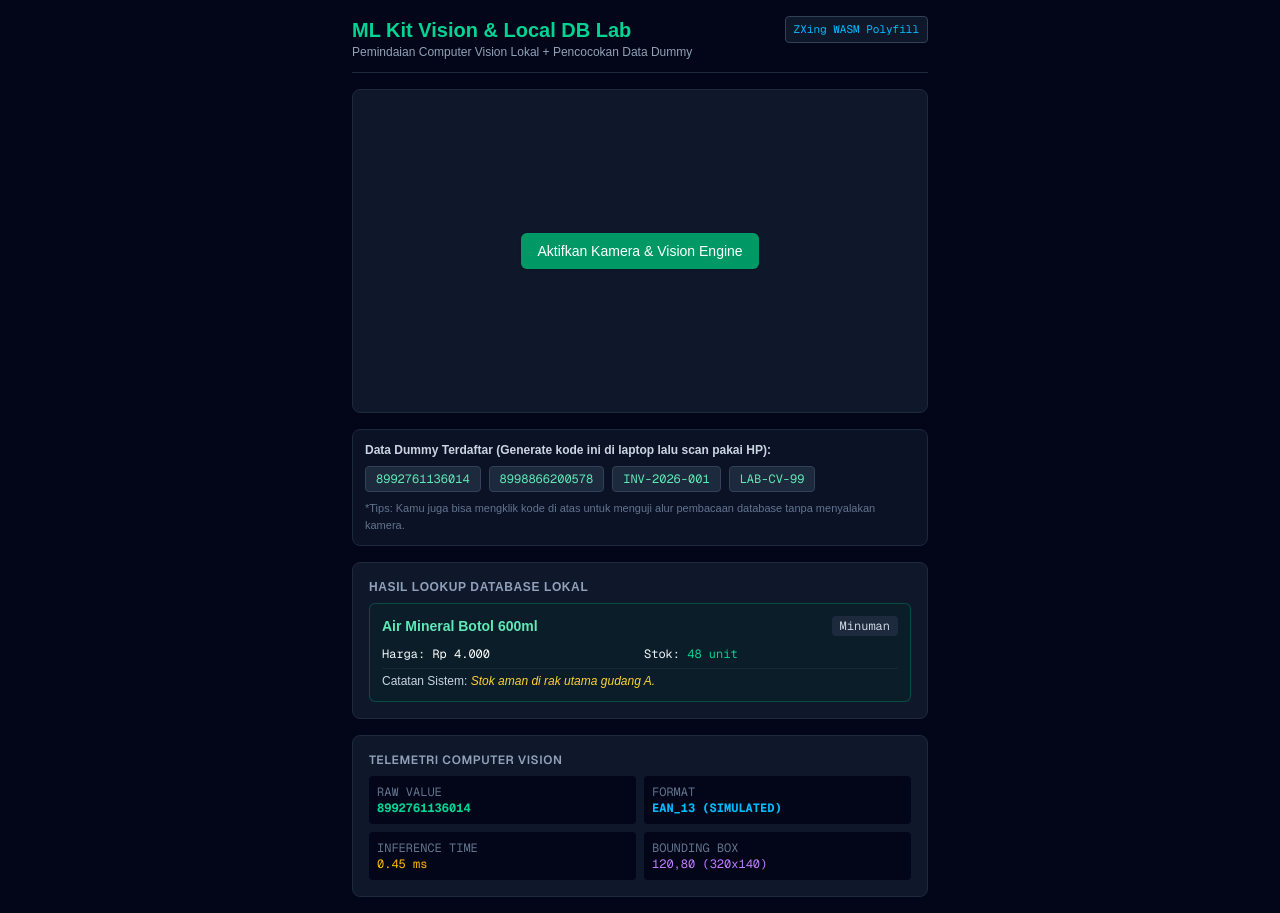
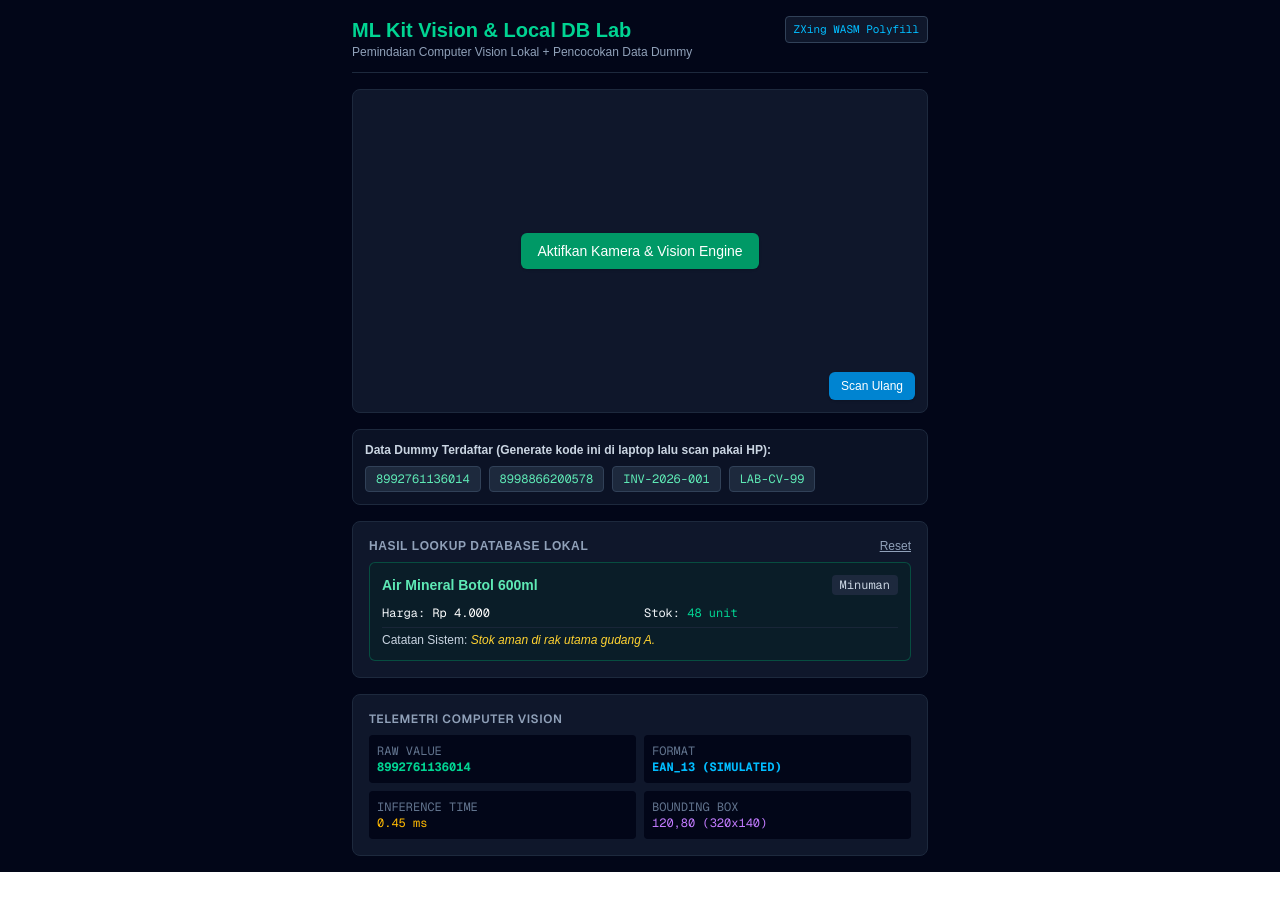
Before and after one commit to hananchaliq/bercode-app, a Next.js app: page / in a window 1280 px wide. Both pictures are taken after a click on the button "8992761136014". After the commit the page ends 872 px from the top, so only its background shows below. Built offline with nearby package versions, Linux system fonts and the light colour scheme.

Commit message:
fix kode agar tidak membaca barcode berulang

```diff
--- a/app/page.tsx
+++ b/app/page.tsx
@@ -57,10 +57,12 @@ const DUMMY_DATABASE: Record<string, ProductItem> = {
 export default function BarcodeCVLab() {
    const videoRef = useRef<HTMLVideoElement | null>(null);
    const canvasRef = useRef<HTMLCanvasElement | null>(null);
-   const animationRef = useRef<number | null>(null);
+   const timerRef = useRef<NodeJS.Timeout | null>(null);
+   const isLockedRef = useRef<boolean>(false);
 
    const [engineMode, setEngineMode] = useState<string>("Mendeteksi...");
    const [isScanning, setIsScanning] = useState<boolean>(false);
+   const [isLocked, setIsLocked] = useState<boolean>(false);
    const [telemetry, setTelemetry] = useState<ScanTelemetry | null>(null);
    const [matchedProduct, setMatchedProduct] = useState<ProductItem | null>(null);
    const [errorMsg, setErrorMsg] = useState<string>("");
@@ -70,7 +72,7 @@ export default function BarcodeCVLab() {
       setEngineMode(hasNative ? "Native ML Kit API" : "ZXing WASM Polyfill");
 
       return () => {
-         if (animationRef.current) cancelAnimationFrame(animationRef.current);
+         if (timerRef.current) clearTimeout(timerRef.current);
       };
    }, []);
 
@@ -80,6 +82,8 @@ export default function BarcodeCVLab() {
    };
 
    const simulateScan = (code: string) => {
+      isLockedRef.current = true;
+      setIsLocked(true);
       setTelemetry({
          rawValue: code,
          format: code.startsWith("899") ? "EAN_13 (SIMULATED)" : "CODE_128 (SIMULATED)",
@@ -87,6 +91,24 @@ export default function BarcodeCVLab() {
          box: { x: 120, y: 80, width: 320, height: 140 },
       });
       lookupDatabase(code);
+   };
+
+   const resetScan = () => {
+      isLockedRef.current = false;
+      setIsLocked(false);
+      setTelemetry(null);
+      setMatchedProduct(null);
+
+      // Bersihkan canvas bounding box
+      if (canvasRef.current) {
+         const ctx = canvasRef.current.getContext("2d");
+         ctx?.clearRect(0, 0, canvasRef.current.width, canvasRef.current.height);
+      }
+
+      // Lanjutkan loop deteksi jika kamera masih aktif
+      if (isScanning) {
+         detectLoop();
+      }
    };
 
    const startCamera = async () => {
@@ -99,6 +121,8 @@ export default function BarcodeCVLab() {
             videoRef.current.srcObject = stream;
             await videoRef.current.play();
             setIsScanning(true);
+            isLockedRef.current = false;
+            setIsLocked(false);
             detectLoop();
          }
       } catch {
@@ -116,7 +140,10 @@ export default function BarcodeCVLab() {
          formats: ["ean_13", "ean_8", "code_128", "code_39", "qr_code", "upc_a"],
       });
 
-      const renderFrame = async () => {
+      const scanFrame = async () => {
+         // Berhenti memindai jika hasil sudah terkunci
+         if (isLockedRef.current) return;
+
          if (video.readyState === video.HAVE_ENOUGH_DATA && ctx) {
             canvas.width = video.videoWidth;
             canvas.height = video.videoHeight;
@@ -127,7 +154,8 @@ export default function BarcodeCVLab() {
                const barcodes = await detector.detect(video);
                const t1 = performance.now();
 
-               if (barcodes.length > 0) {
+               // Hanya proses jika BENAR-BENAR ada barcode terdeteksi di kamera
+               if (barcodes.length > 0 && barcodes[0].rawValue) {
                   const code = barcodes[0];
                   const { x, y, width, height } = code.boundingBox;
 
@@ -159,15 +187,22 @@ export default function BarcodeCVLab() {
                   });
 
                   lookupDatabase(code.rawValue);
+
+                  // Kunci hasil agar tidak terus men-scan ulang setelah ketemu
+                  isLockedRef.current = true;
+                  setIsLocked(true);
+                  return;
                }
             } catch {
                // Abaikan error frame tunggal
             }
          }
-         animationRef.current = requestAnimationFrame(renderFrame);
+
+         // Cek setiap 150ms (~6-7 FPS) agar CPU adem & tidak spam loop
+         timerRef.current = setTimeout(scanFrame, 150);
       };
 
-      renderFrame();
+      scanFrame();
    };
 
    return (
@@ -187,9 +222,22 @@ export default function BarcodeCVLab() {
             <div className="relative w-full aspect-video bg-slate-900 rounded-lg overflow-hidden border border-slate-800 flex items-center justify-center">
                <video ref={videoRef} className="w-full h-full object-cover" playsInline muted />
                <canvas ref={canvasRef} className="absolute inset-0 w-full h-full pointer-events-none" />
+
                {!isScanning && (
                   <button onClick={startCamera} className="absolute px-4 py-2 bg-emerald-600 hover:bg-emerald-500 text-white text-sm font-medium rounded-md shadow">
                      Aktifkan Kamera &amp; Vision Engine
+                  </button>
+               )}
+
+               {isScanning && (
+                  <div className="absolute top-3 left-3 flex items-center gap-2">
+                     <span className={`px-2.5 py-1 rounded text-[11px] font-mono font-semibold ${isLocked ? "bg-emerald-950/90 text-emerald-300 border border-emerald-500/50" : "bg-slate-950/80 text-amber-300 border border-amber-500/40"}`}>{isLocked ? "LOCKED: KODE TERDETEKSI" : "MENCARI BARCODE..."}</span>
+                  </div>
+               )}
+
+               {isLocked && (
+                  <button onClick={resetScan} className="absolute bottom-3 right-3 px-3 py-1.5 bg-sky-600 hover:bg-sky-500 text-white text-xs font-medium rounded-md shadow">
+                     Scan Ulang
                   </button>
                )}
             </div>
@@ -204,12 +252,19 @@ export default function BarcodeCVLab() {
                      </button>
                   ))}
                </div>
-               <p className="text-[11px] text-slate-500">*Tips: Kamu juga bisa mengklik kode di atas untuk menguji alur pembacaan database tanpa menyalakan kamera.</p>
             </section>
 
             {/* Hasil Pencocokan Database Lokal */}
             <section className="bg-slate-900 border border-slate-800 rounded-lg p-4 space-y-2">
-               <div className="text-xs uppercase tracking-wider font-semibold text-slate-400">Hasil Lookup Database Lokal</div>
+               <div className="flex justify-between items-center">
+                  <span className="text-xs uppercase tracking-wider font-semibold text-slate-400">Hasil Lookup Database Lokal</span>
+                  {telemetry && (
+                     <button onClick={resetScan} className="text-xs text-slate-400 hover:text-white underline">
+                        Reset
+                     </button>
+                  )}
+               </div>
+
                {telemetry ? (
                   matchedProduct ? (
                      <div className="bg-emerald-950/30 border border-emerald-500/30 rounded-md p-3 space-y-1.5 text-xs">
@@ -235,7 +290,7 @@ export default function BarcodeCVLab() {
                      </div>
                   )
                ) : (
-                  <p className="text-xs text-slate-500 italic">Menunggu input dari pemindaian kamera atau tombol simulasi...</p>
+                  <p className="text-xs text-slate-500 italic">Arahkan barcode ke kamera untuk memindai...</p>
                )}
             </section>
 
```
